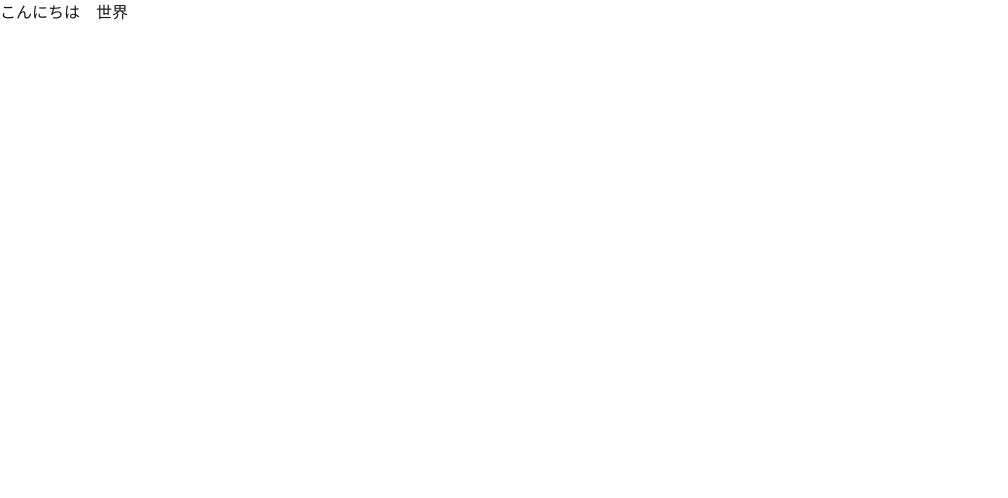
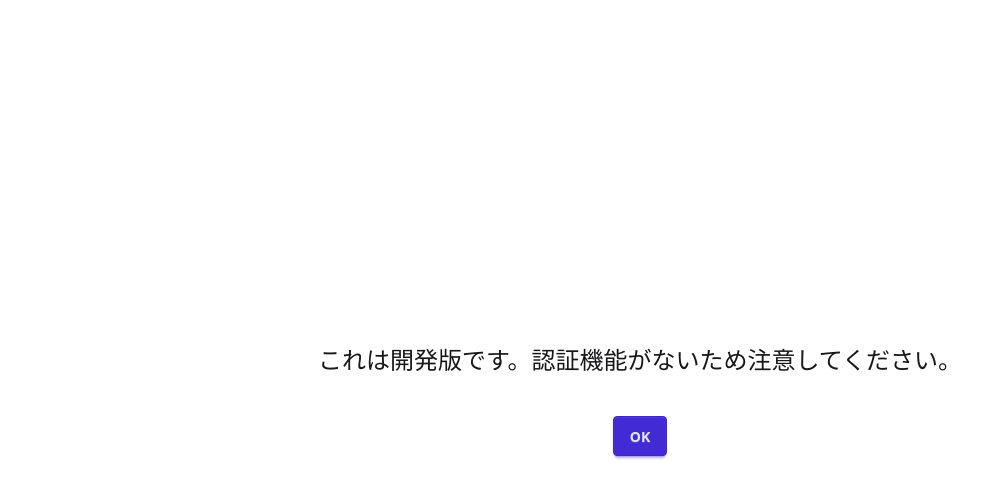
Before and after one commit to honehone12/nippo_viewer, a SvelteKit app: page / in a window 1280 px wide. Shown: the top 498 px of the page, without its empty margins (0-1008 px from the left). Built offline with nearby package versions, Linux system fonts and the light colour scheme.

Commit message:
added first page

```diff
--- a/src/routes/+layout.svelte
+++ b/src/routes/+layout.svelte
@@ -3,6 +3,6 @@
     let {children} = $props();
 </script>
 
-<div>
+<main class="min-w-screen">
     {@render children()}
-</div>
+</main>
--- a/src/routes/+page.svelte
+++ b/src/routes/+page.svelte
@@ -1,5 +1,15 @@
-
-
-<div>
-	<h1>こんにちは　世界</h1>
+<div class="hero min-h-screen">
+    <div class="hero-content text-center">
+        <div class="m-20">
+            <div class="text-2xl">
+                <h1 >これは開発版です。認証機能がないため注意してください。</h1>
+            </div>
+            <div class="pt-10">
+                <button
+                    class="btn btn-primary"
+                    onclick="{() => window.location.href = '/query'}"
+                >OK</button>
+            </div>
+        </div>
+    </div>
 </div>
--- /dev/null
+++ b/src/routes/query/+page.svelte
@@ -0,0 +1,6 @@
+<div class="hero min-h-screen">
+    <div class="hero-content">
+        <div class="m-20">
+        </div>
+    </div>
+</div>
```
